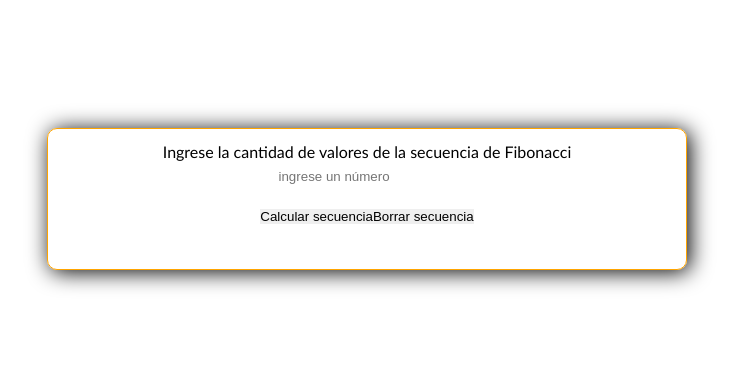
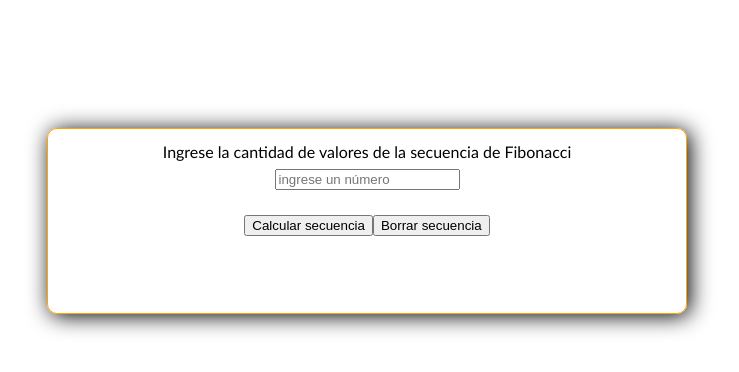
Before and after one commit to Santi-Uriguen/Fibonacci, a plain HTML site: page index.html in a window 1280 px wide. Shown: the whole page, without its empty margins (273-1012 px from the left). Drawn offline with Linux system fonts and the light colour scheme.

Commit message:
Update styles.css

```diff
--- a/styles.css
+++ b/styles.css
@@ -1,7 +1,4 @@
 * {
-    margin: 0;
-    padding: 0;
-    border: 0;
     -moz-box-sizing: border-box;
     -webkit-box-sizing: border-box;
   box-sizing: border-box;}
@@ -43,6 +40,7 @@ body .h2 {
 }
 body .h2 p {
   width: 100%;
+    height:auto;
   display: flex;
   justify-content: center;
   font-family: Calibri, "Trebuchet MS", sans-serif;
```
